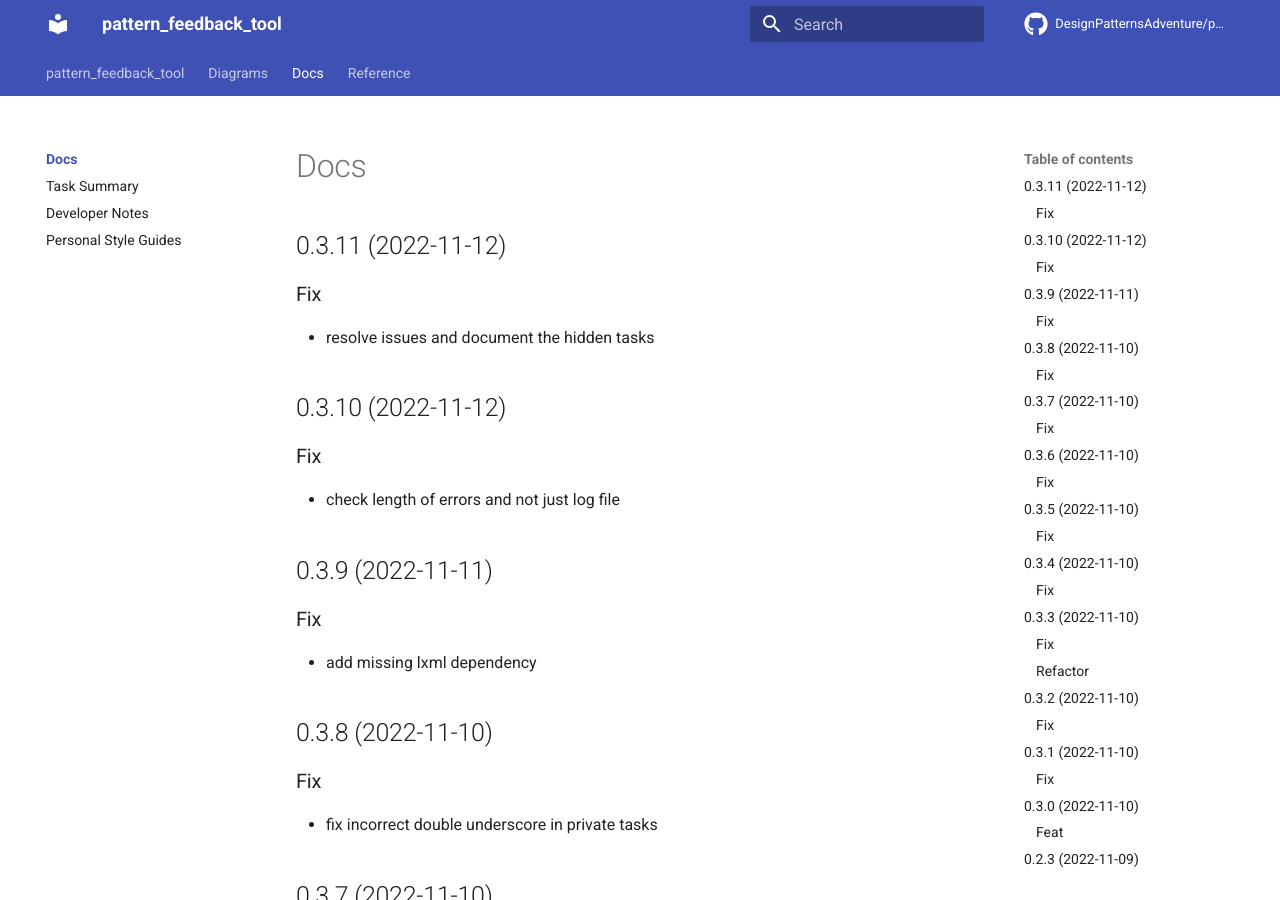
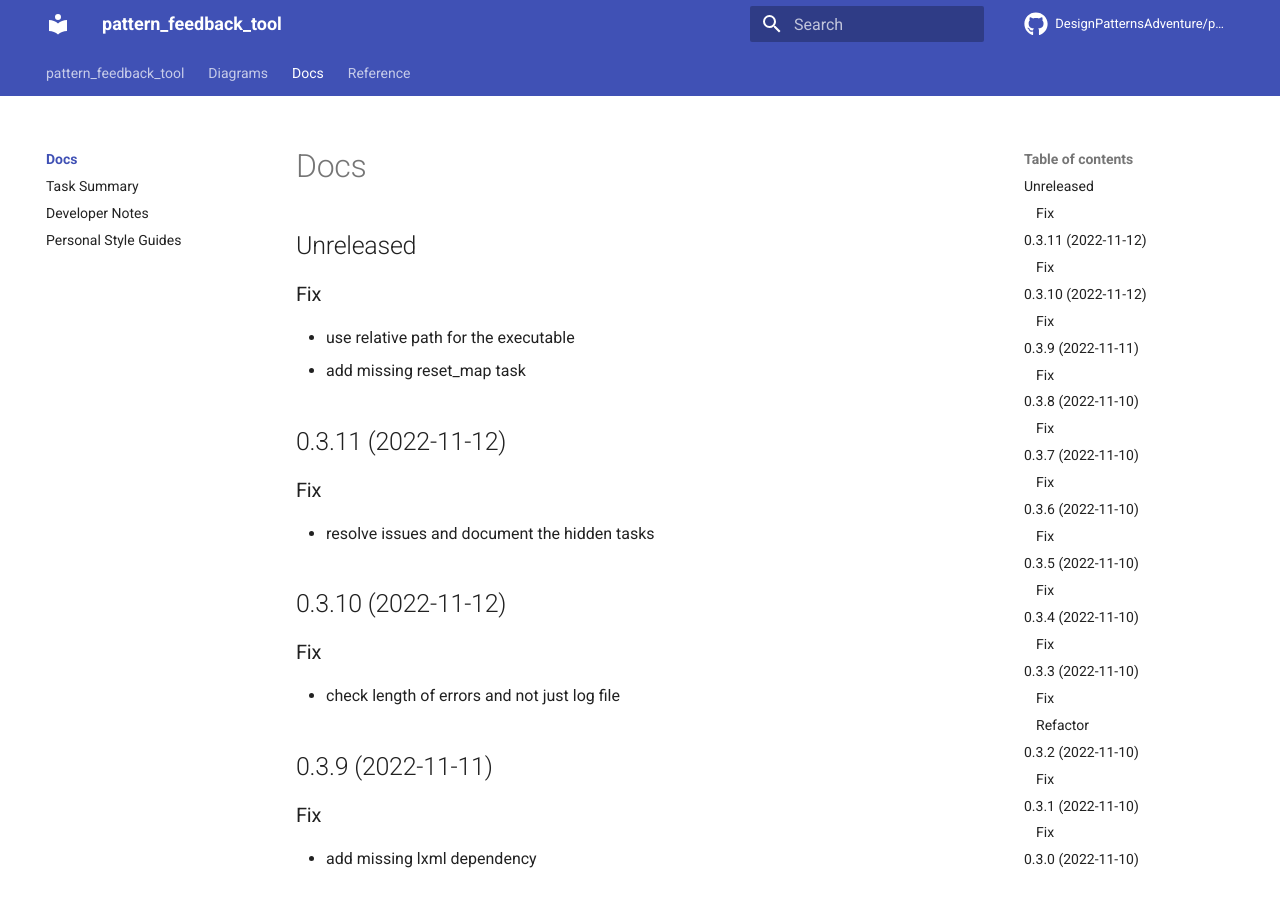
Before and after one commit to DesignPatternsAdventure/pattern_feedback_tool, an MkDocs documentation site: the page built from docs/docs/CHANGELOG.md, in a window 1280 px wide and 900 px high. Built offline with MkDocs 1.6.1 and Material for MkDocs 9.7.7, drawn with Linux system fonts in a browser that asks for light colours; comment, search, counter and statistics services are not loaded.

Commit message:
bump: version 0.3.11 → 0.3.12

```diff
--- a/docs/docs/CHANGELOG.md
+++ b/docs/docs/CHANGELOG.md
@@ -1,3 +1,10 @@
+## Unreleased
+
+### Fix
+
+- use relative path for the executable
+- add missing reset_map task
+
 ## 0.3.11 (2022-11-12)
 
 ### Fix
--- a/pattern_feedback_tool/__init__.py
+++ b/pattern_feedback_tool/__init__.py
@@ -4,7 +4,7 @@
 
 from beartype.roar import BeartypeDecorHintPep585DeprecationWarning
 
-__version__ = '0.3.11'
+__version__ = '0.3.12'
 __pkg_name__ = 'pattern_feedback_tool'
 
 # FYI: https://github.com/beartype/beartype#are-we-on-the-worst-timeline
--- a/pyproject.toml
+++ b/pyproject.toml
@@ -14,7 +14,7 @@
 
 [tool.commitizen]
 name = "cz_conventional_commits"
-version = "0.3.11"
+version = "0.3.12"
 version_files = ["pyproject.toml", "pattern_feedback_tool/__init__.py"]
 
 [tool.isort]
@@ -29,7 +29,7 @@
 
 [tool.poetry]
 name = "pattern_feedback_tool"
-version = "0.3.11"
+version = "0.3.12"
 description = "Design Pattern Feedback Tool"
 license = "MIT"
 authors = ["Kyle King <dev.act.kyle@gmail.com>"]
```
Also changed, not shown: docs/docs/DEVELOPER_GUIDE.md (+3 -3 lines).
